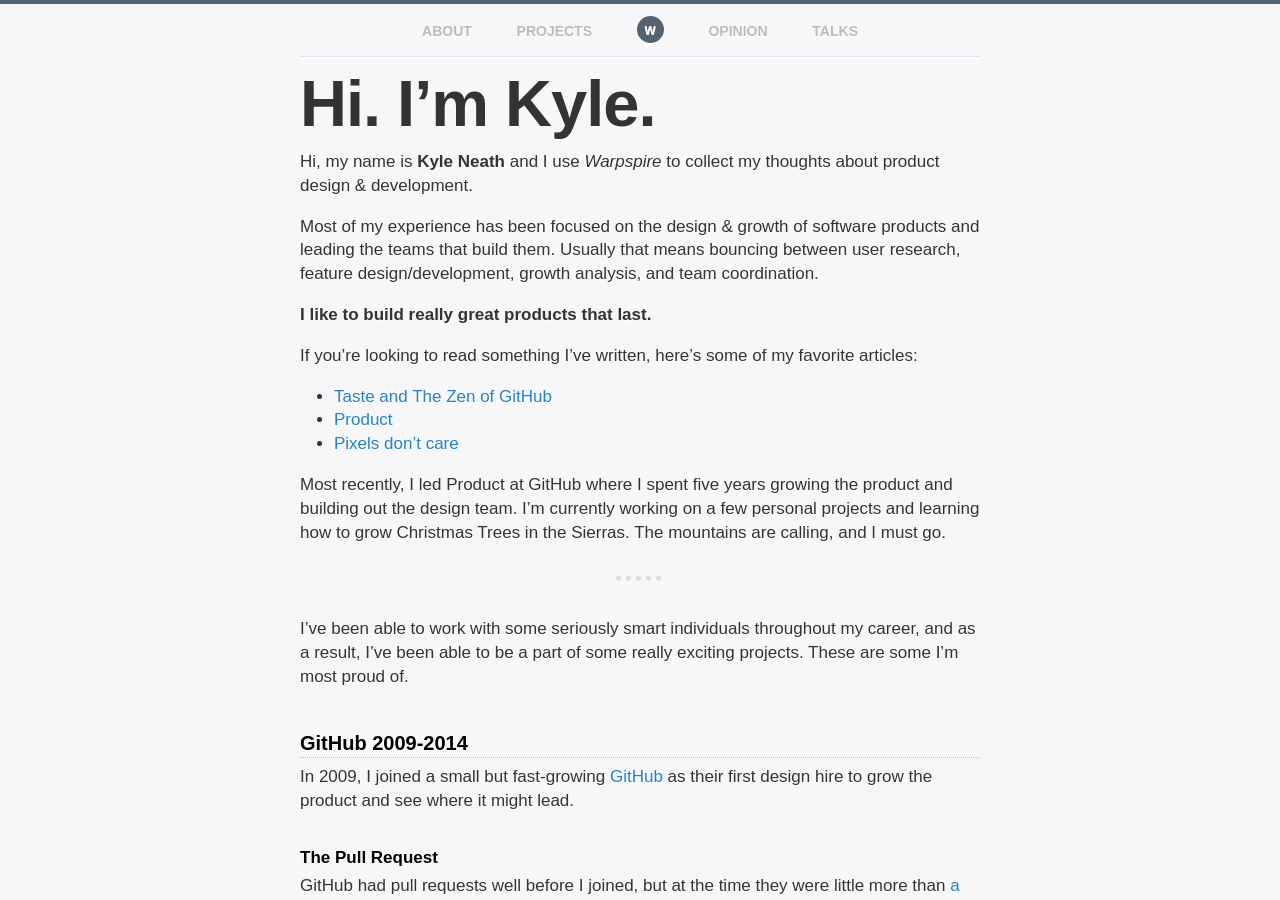
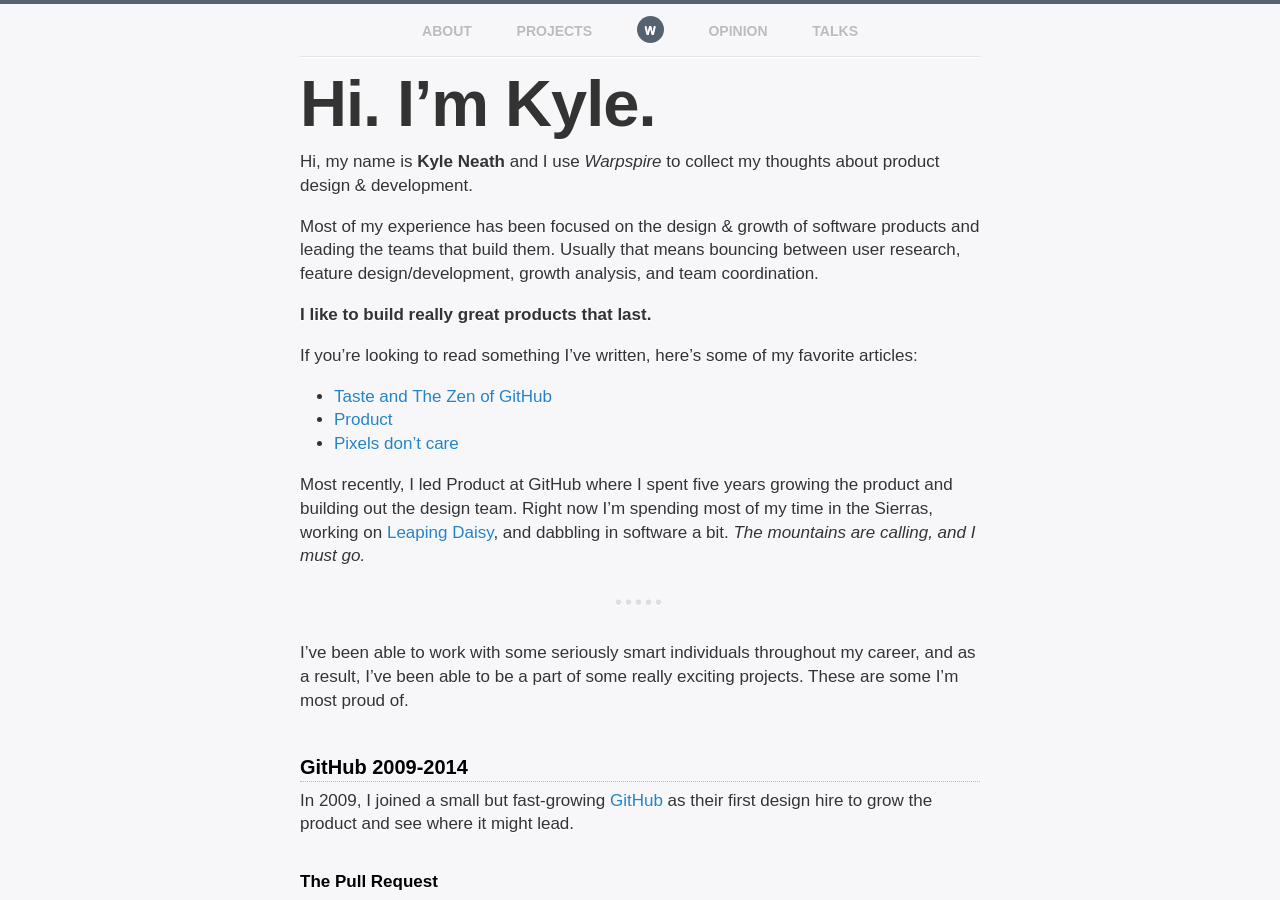
Before and after one commit to kneath/kneath.github.com, a Jekyll site: the page built from about/index.md, in a window 1280 px wide and 900 px high. Built offline with Jekyll 4.4.1, drawn with Linux system fonts in a browser that asks for light colours; Markdown is read by kramdown in place of the engine named in the settings; comment, search, counter and statistics services are not loaded.

Commit message:
Update the about section a bit

```diff
--- a/about/index.md
+++ b/about/index.md
@@ -17,7 +17,7 @@ If you're looking to read something I've written, here's some of my favorite art
 * [Product](/posts/product/)
 * [Pixels don't care](/posts/pixels-dont-care/)
 
-Most recently, I led Product at GitHub where I spent five years growing the product and building out the design team. I'm currently working on a few personal projects and learning how to grow Christmas Trees in the Sierras. The mountains are calling, and I must go.
+Most recently, I led Product at GitHub where I spent five years growing the product and building out the design team. Right now I'm spending most of my time in the Sierras, working on [Leaping Daisy](http://leapingdaisy.com), and dabbling in software a bit. _The mountains are calling, and I must go._
 
 * * * *
 
```
